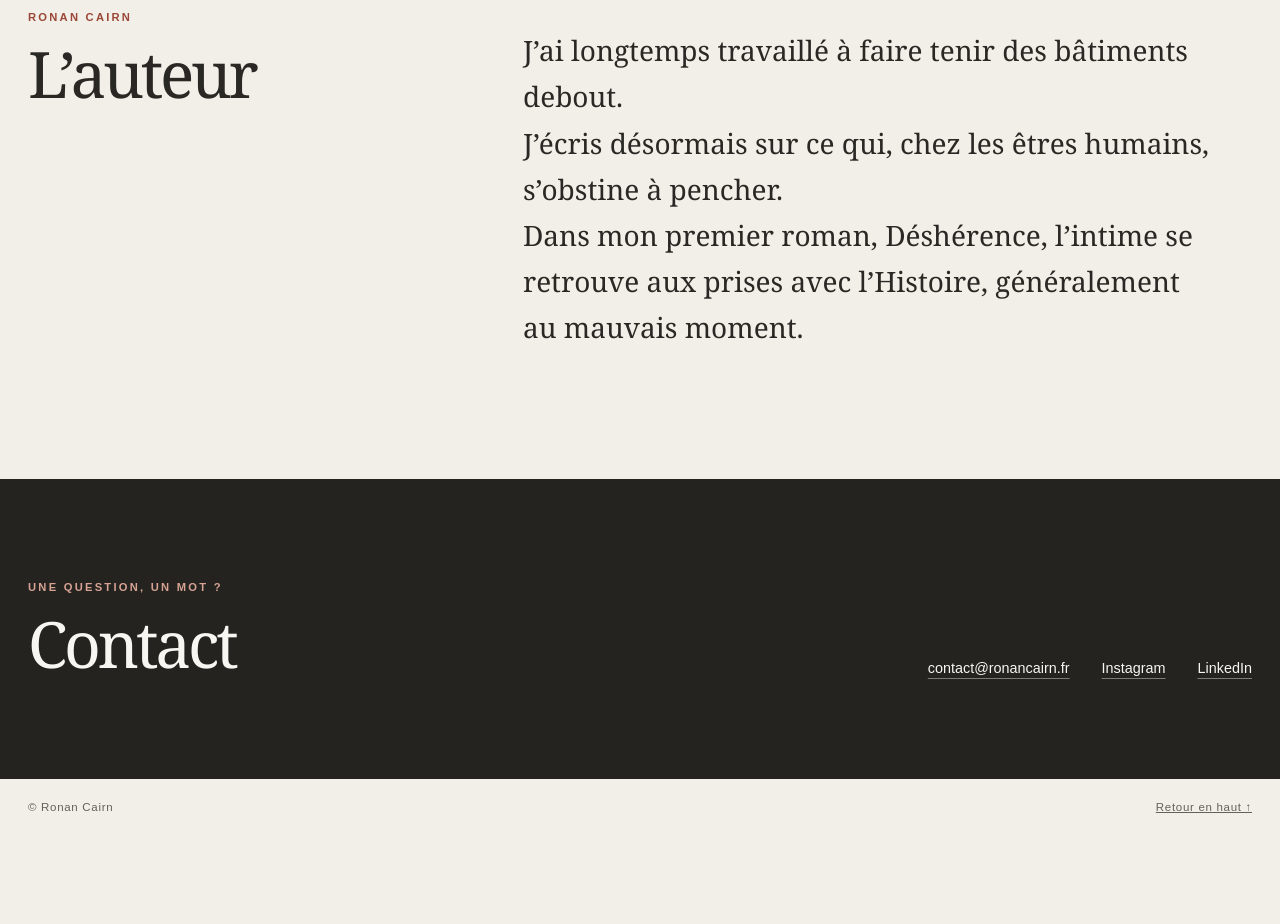
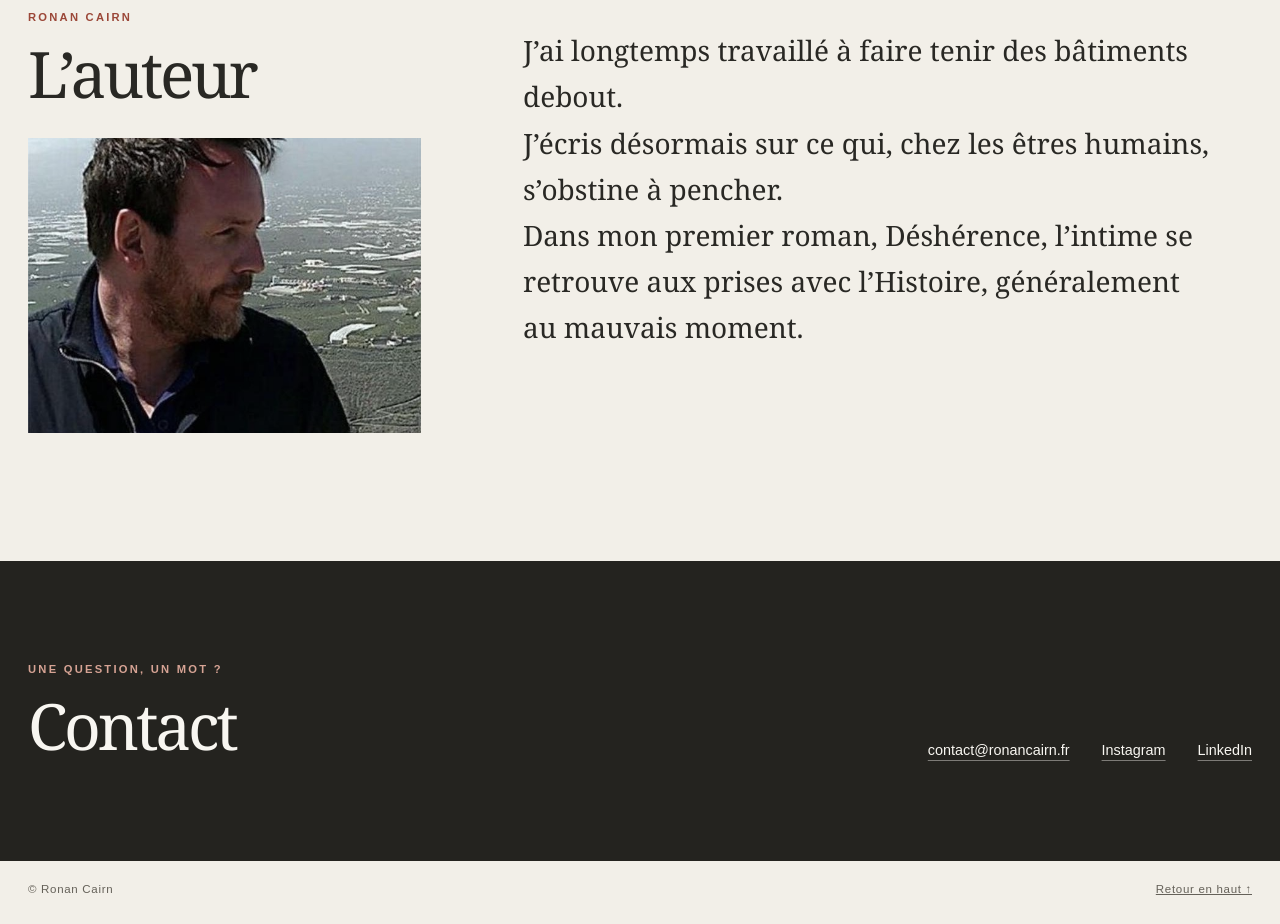
Before and after one commit to Ronan-Cairn/Ronan-Cairn-site, a plain HTML site: page index.html in a window 1280 px wide. Shown: the part 2100-3024 px from the top of the page. Before the commit the page ends 2942 px from the top, so only its background shows below. Drawn offline with Linux system fonts and the light colour scheme.

Commit message:
Ajouter le portrait de l’auteur
Insérer le portrait de profil tourné vers le centre de la page.

```diff
--- a/index.html
+++ b/index.html
@@ -366,6 +366,23 @@
       line-height: 1;
     }
 
+    .author-photo {
+      width: min(100%, 25rem);
+      aspect-ratio: 4 / 3;
+      margin: 2rem 0 0;
+      overflow: hidden;
+      background: var(--paper-deep);
+    }
+
+    .author-photo img {
+      display: block;
+      width: 100%;
+      height: 100%;
+      object-fit: cover;
+      object-position: center 42%;
+      filter: saturate(0.78);
+    }
+
     .author-bio {
       max-width: 43rem;
       padding-top: 1rem;
@@ -656,6 +673,9 @@
       <div>
         <p class="eyebrow">Ronan Cairn</p>
         <h2 id="titre-auteur">L’auteur</h2>
+        <figure class="author-photo">
+          <img src="assets/portrait-auteur.jpg" alt="Ronan Cairn de profil, sans lunettes, devant un vaste paysage." width="640" height="480" loading="lazy">
+        </figure>
       </div>
       <div class="author-bio">
         <p>J’ai longtemps travaillé à faire tenir des bâtiments debout.<br>J’écris désormais sur ce qui, chez les êtres humains, s’obstine à pencher.<br>Dans mon premier roman, Déshérence, l’intime se retrouve aux prises avec l’Histoire, généralement au mauvais moment.</p>
```
Also changed, not shown: assets/portrait-auteur.jpg (added).
